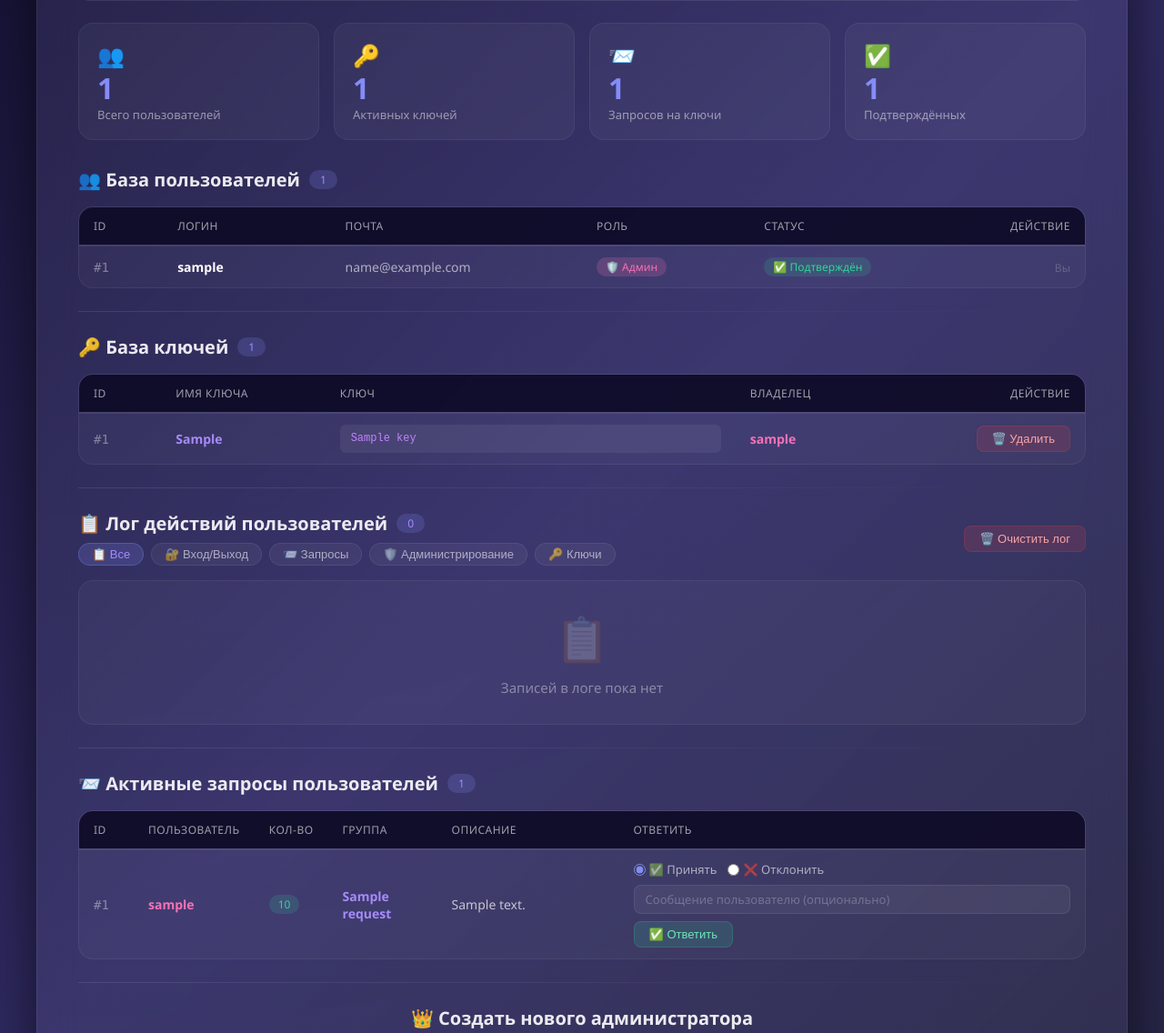
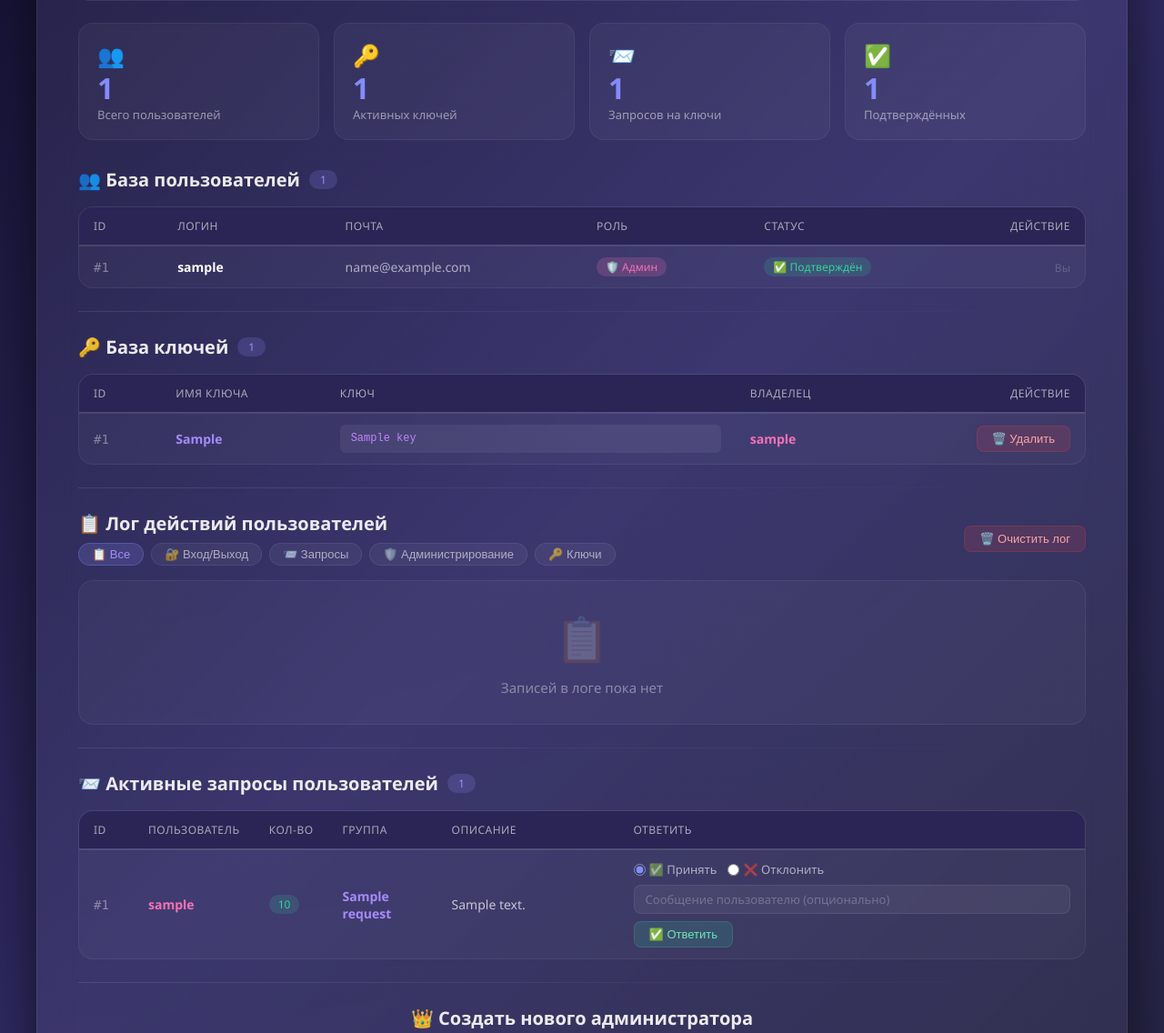
Before and after one commit to Docent681/docent-vpn, a Flask app: page /admin_dashboard in a window 1280 px wide. Shown: the part 411-1547 px from the top of the page at 91% size. Run offline with Flask 3, Linux system fonts and the light colour scheme; the visitor is signed in with stand-in values (Sample User, id 1); tables that the repository leaves empty hold one stand-in row (values such as "Sample post").

Commit message:
CountBadge and Tables test

```diff
--- a/backend/templates/admin_dashboard.html
+++ b/backend/templates/admin_dashboard.html
@@ -234,8 +234,8 @@
 
     .table-wrapper .table thead th,
     .log-table-wrapper .table thead th {
-        background: rgba(15, 12, 41, 0.95);
-        border-bottom: 2px solid rgba(255, 255, 255, 0.08);
+        background: #2a2554;
+        border-bottom: 2px solid rgba(255, 255, 255, 0.1);
     }
 
     .table-wrapper .table tbody tr:last-child td,
@@ -559,7 +559,6 @@
         <div>
             <h2 class="section-title" style="margin-bottom: 8px;">
                 📋 Лог действий пользователей
-                <span class="badge">{{ logs|length if logs else 0 }}</span>
             </h2>
 
             <div class="log-filters">
```
